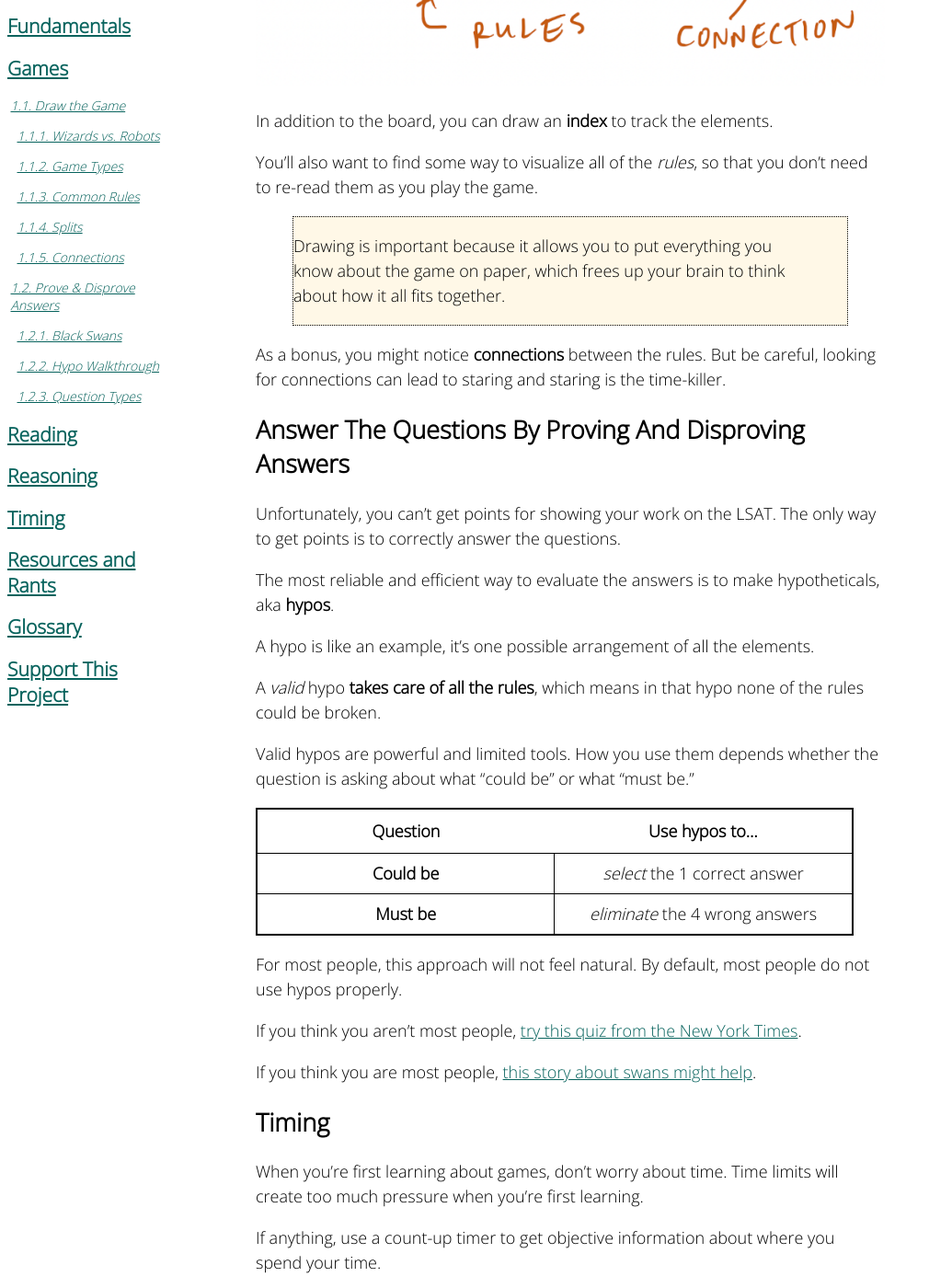
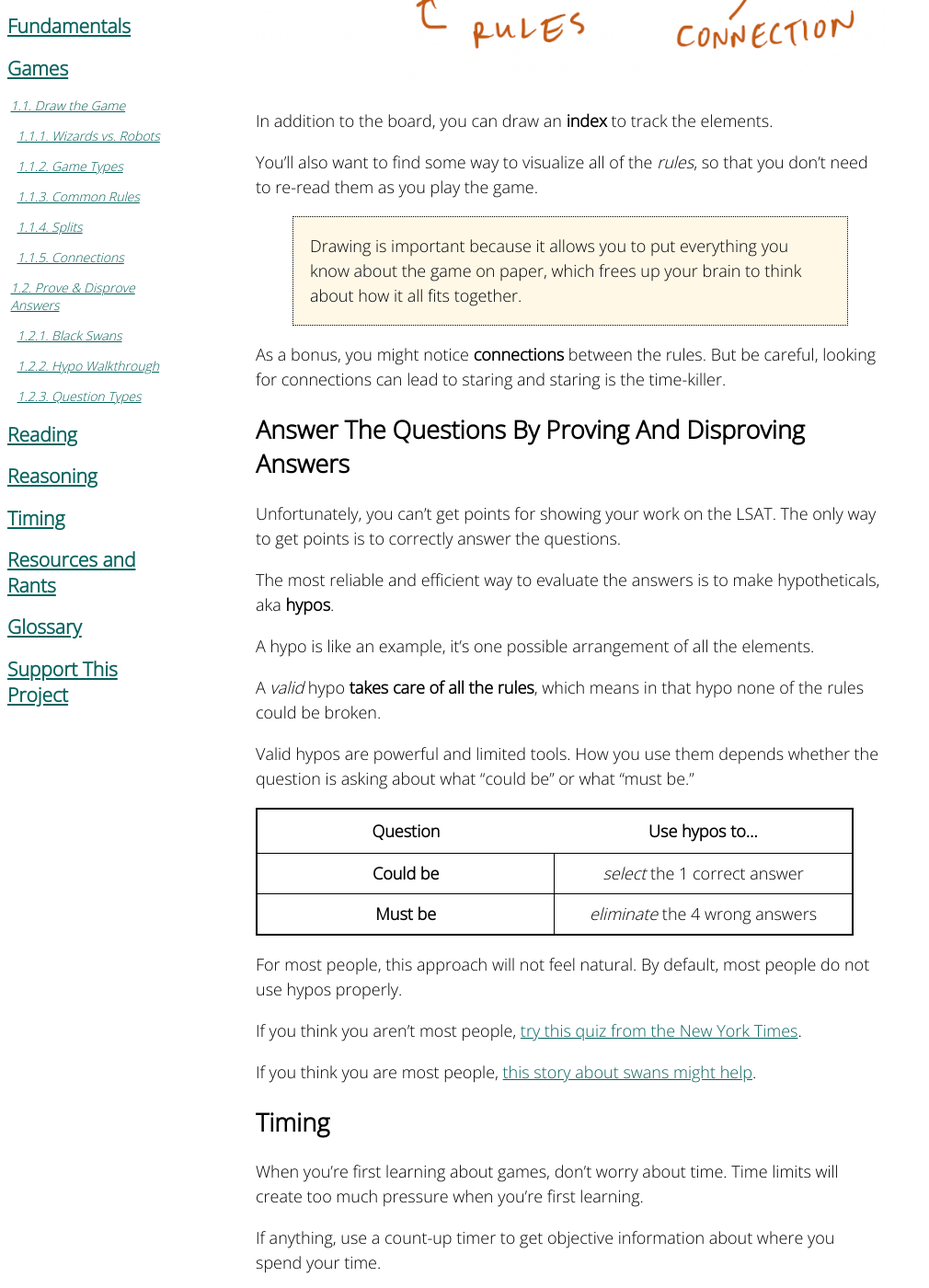
Before and after one commit to gpdowney/lightweightLSAT, a Jekyll site: the page built from pages/game/game.md, in a window 1280 px wide and 1400 px high, scrolled down 1501 px. Shown: the whole window at 92% size, without its empty margins (0-1010 px from the left). Built offline with Jekyll 4.4.1, drawn with Linux system fonts in a browser that asks for light colours.

Commit message:
fix blockquote padding

```diff
--- a/_sass/main.scss
+++ b/_sass/main.scss
@@ -105,7 +105,8 @@ ul ul, ol ol, ul ol, ol ul{
 blockquote{
     background-color: #FFF8E7;
     border: 1px dotted black;
-    padding-right: 2em;
+    padding-right: 1em;
+    padding-left: 1em;
 }
 
 // style and align details box
```
